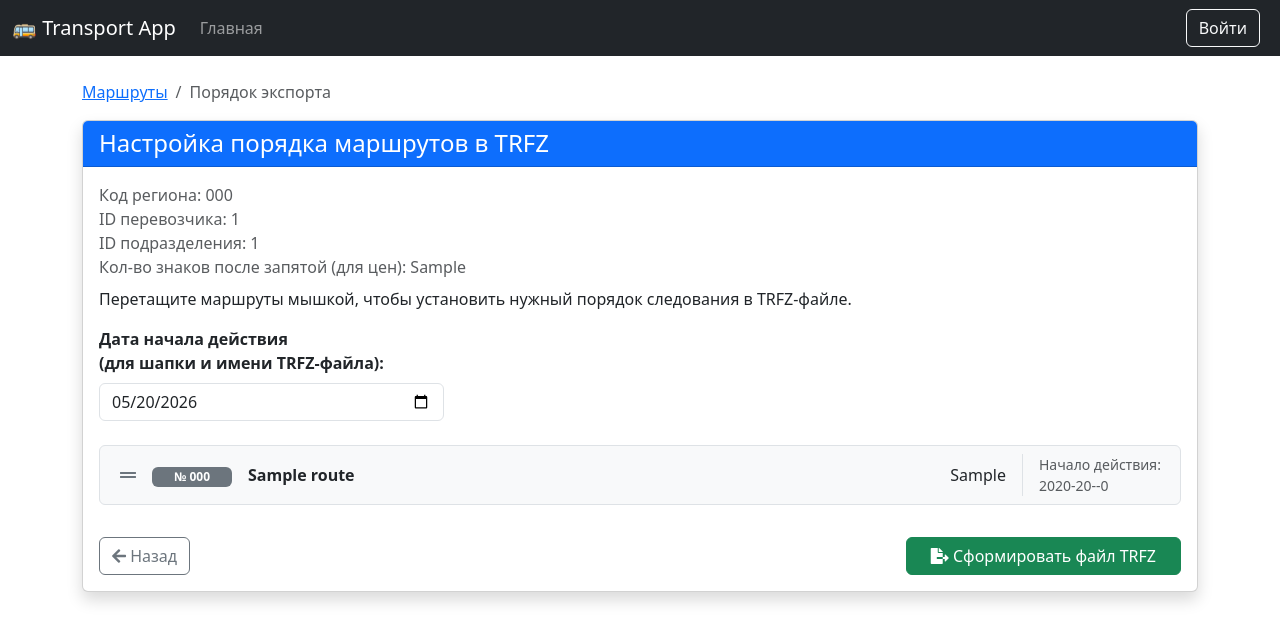
After one commit to Quros7/TransportRoutesApp, a Flask app: template app/templates/sort_bulk_routes.html in a window 1280 px wide. The commit adds this page. Shown: the top 642 px of the page. Run offline with Flask 3, Linux system fonts and the light colour scheme; tables that the repository leaves empty hold one stand-in row (values such as "Sample post"); the template is opened without the code that fills it: values that come from a table or form of the project are taken from there, most other values are stand-ins (such as "Sample title", 1, 10 or a date in 2020); some libraries are stand-ins or nearby versions.

Commit message:
Add sort_bulk_routes route and logic & refactor filenames for TRFZ

```diff
--- a/app/forms/bulk.py
+++ b/app/forms/bulk.py
@@ -1,5 +1,7 @@
+from datetime import date
+
 from flask_wtf import FlaskForm
-from wtforms import SelectField, StringField
+from wtforms import DateField, SelectField, StringField
 from wtforms.validators import DataRequired, Length, Regexp
 
 
@@ -45,4 +47,4 @@ class BulkGenerateForm(FlaskForm):
         validators=[DataRequired()],
     )
 
-    # submit-кнопка нам не нужна, так как мы будем использовать существующую кнопку "Создать конфигурацию"
+    start_date = DateField('Дата начала действия', default=date.today, format='%Y-%m-%d')
--- /dev/null
+++ b/app/templates/sort_bulk_routes.html
@@ -0,0 +1,100 @@
+{% extends "base.html" %}
+
+{% block content %}
+<div class="container mt-4">
+    <nav aria-label="breadcrumb">
+        <ol class="breadcrumb">
+            <li class="breadcrumb-item"><a href="{{ url_for('route_management.route_list') }}">Маршруты</a></li>
+            <li class="breadcrumb-item active">Порядок экспорта</li>
+        </ol>
+    </nav>
+
+    <div class="card shadow">
+        <div class="card-header bg-primary text-white">
+            <h4 class="mb-0">Настройка порядка маршрутов в TRFZ</h4>
+        </div>
+        <div class="card-body">
+            <div class="text-muted text-truncate">Код региона: {{ header_data.region_code }}</div>
+            <div class="text-muted text-truncate">ID перевозчика: {{ header_data.carrier_id }}</div>
+            <div class="text-muted text-truncate">ID подразделения: {{ header_data.unit_id }}</div>
+            <div class="text-muted text-truncate">Кол-во знаков после запятой (для цен): {{ header_data.decimal_places }}</div>
+
+            <p class="mt-2">Перетащите маршруты мышкой, чтобы установить нужный порядок следования в TRFZ-файле.</p>
+
+            <form action="{{ url_for('route_management.generate_bulk_config') }}" method="POST">
+                {{ bulk_form.csrf_token }}
+
+                <div class="row mb-4">
+                    <div class="col-md-4">
+                        <label for="start_date" class="form-label fw-bold">Дата начала действия<br>(для шапки и имени TRFZ-файла):</label>
+                        <input type="date" name="start_date" id="start_date"
+                            class="form-control"
+                            value="{{ bulk_form.start_date.data.strftime('%Y-%m-%d') if bulk_form.start_date.data else '' }}"
+                            required>
+                    </div>
+                </div>
+
+                {# Скрытые поля с данными шапки, чтобы не потерять их #}
+                <input type="hidden" name="region_code" value="{{ header_data.region_code }}">
+                <input type="hidden" name="carrier_id" value="{{ header_data.carrier_id }}">
+                <input type="hidden" name="unit_id" value="{{ header_data.unit_id }}">
+                <input type="hidden" name="decimal_places" value="{{ header_data.decimal_places }}">
+
+                <ul id="sortable-list" class="list-group mb-4">
+                    {% for route in routes %}
+                    <li class="list-group-item d-flex align-items-center bg-light mb-2 border rounded p-2" style="cursor: grab;">
+                        <input type="hidden" name="ordered_ids" value="{{ route.id }}">
+
+                        <div style="width: 40px;" class="text-center">
+                            <i class="fas fa-grip-lines text-secondary"></i>
+                        </div>
+
+                        <div style="width: 80px;" class="ms-1">
+                            <span class="badge bg-secondary w-100">№ {{ route.route_number }}</span>
+                        </div>
+
+                        <div class="ms-3 flex-grow-1 fw-bold text-truncate">
+                            {{ route.route_name }}
+                        </div>
+
+                        <div class="ms-3 text-truncate">
+                            {{ TRANSPORT_TYPES.get(route.transport_type, route.transport_type) }}
+                        </div>
+
+                        <div style="width: 150px;" class="ms-3 text-muted small border-start ps-3">
+                            Начало действия: {{ "20" + route.start_date[0:2] }}-{{ route.start_date[2:4] }}-{{ route.start_date[4:6] }}
+                        </div>
+                    </li>
+                    {% endfor %}
+                </ul>
+
+                <div class="d-flex justify-content-between">
+                    <a href="{{ url_for('route_management.route_list') }}" class="btn btn-outline-secondary">
+                        <i class="fas fa-arrow-left"></i> Назад
+                    </a>
+                    <button type="submit" class="btn btn-success px-4">
+                        <i class="fas fa-file-export"></i> Сформировать файл TRFZ
+                    </button>
+                </div>
+            </form>
+        </div>
+    </div>
+</div>
+
+{# Подключаем библиотеку для перетаскивания #}
+<script src="https://cdn.jsdelivr.net/npm/sortablejs@1.15.0/Sortable.min.js"></script>
+<script>
+    console.log("Token check:", "{{ csrf_token }}");
+
+    document.addEventListener('DOMContentLoaded', function() {
+        var el = document.getElementById('sortable-list');
+        Sortable.create(el, {
+            animation: 150,
+            ghostClass: 'bg-info',
+            onEnd: function() {
+                console.log('Порядок изменен');
+            }
+        });
+    });
+</script>
+{% endblock %}
```
Also changed, not shown: app/routes/route_management.py (+77 -54 lines), app/templates/route_list.html (+20 -3 lines).
